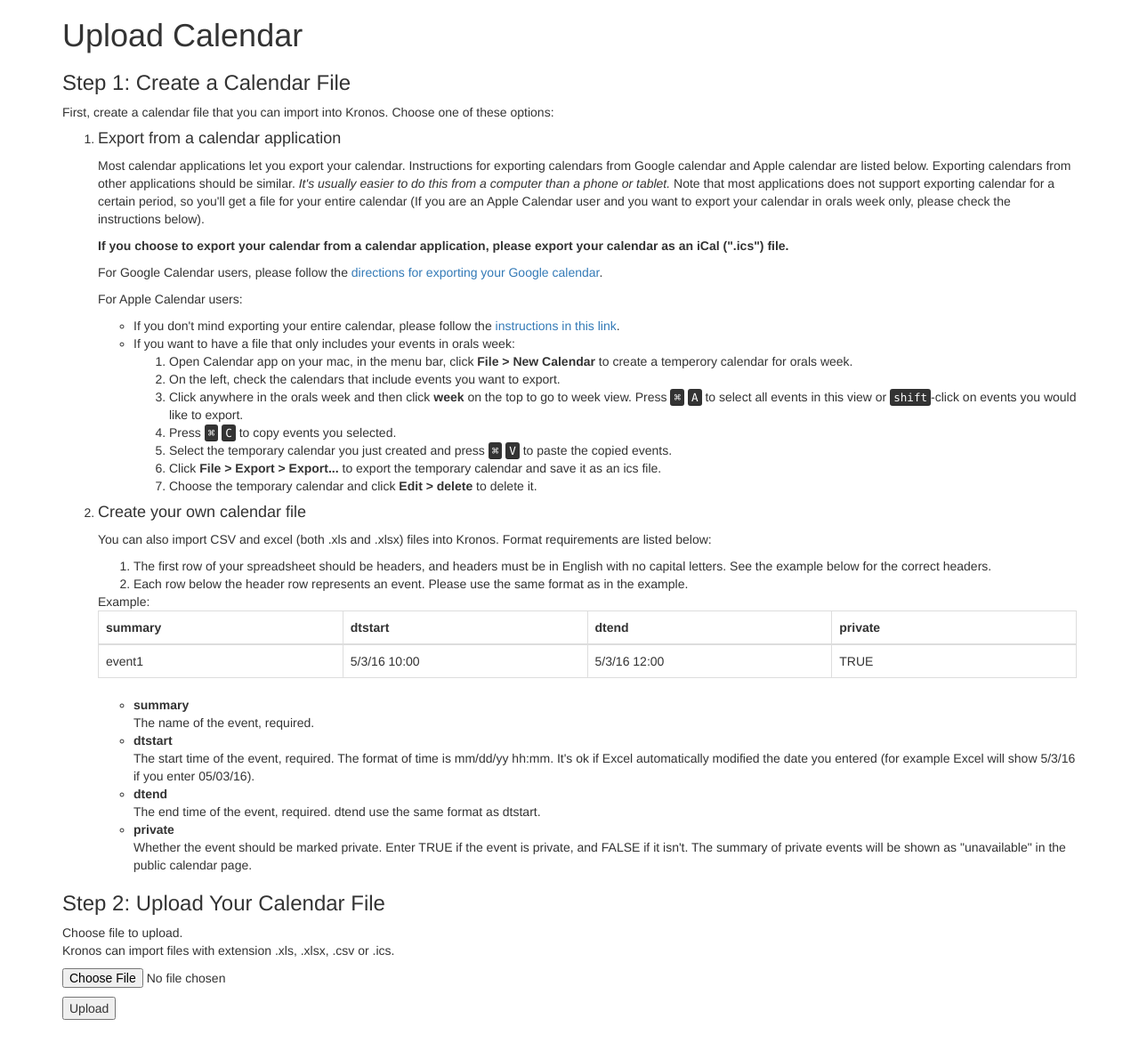
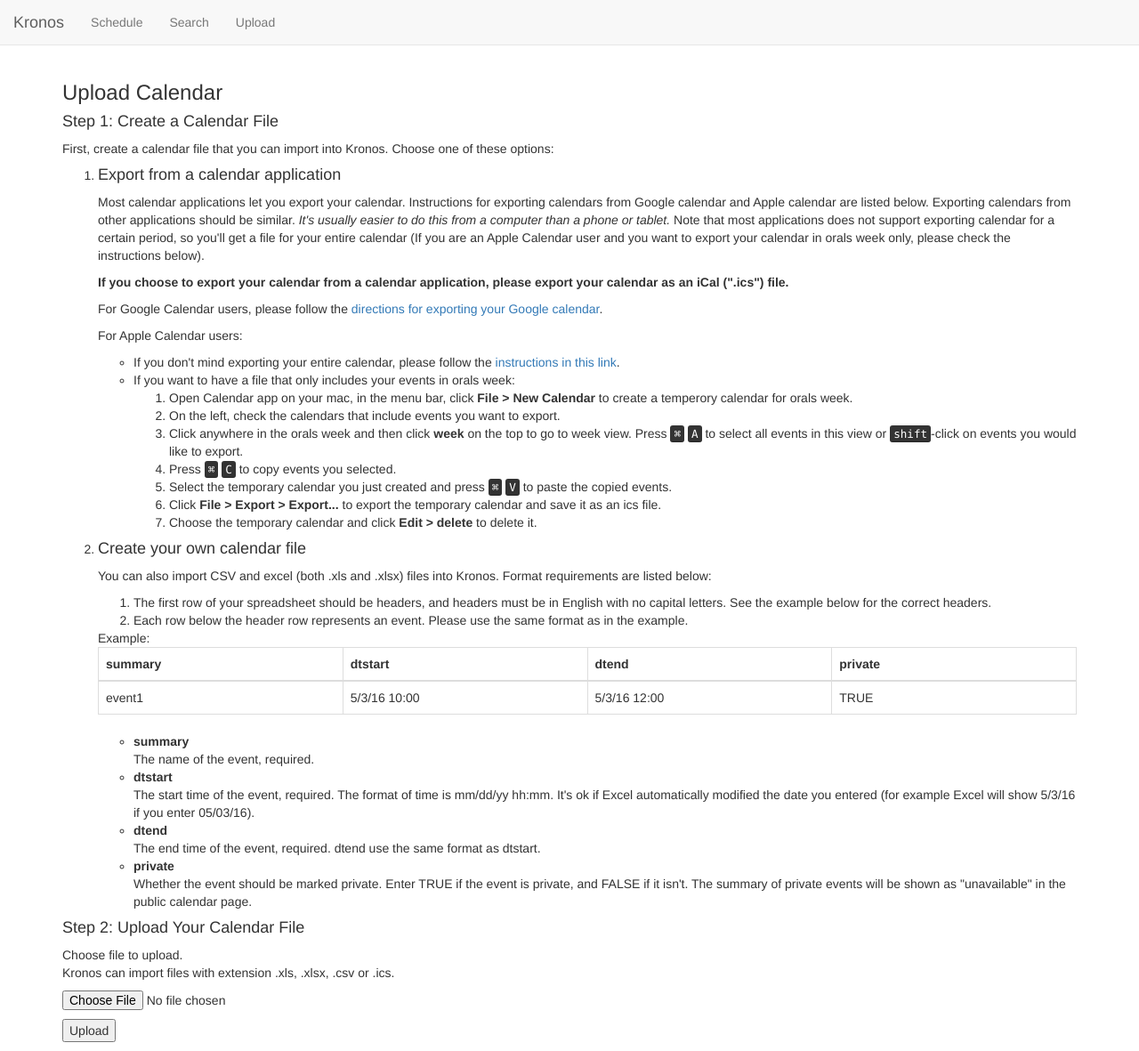
Before and after one commit to reed-college/kronos, a Flask app: page /upload in a window 1280 px wide. Shown: the whole page at 89% size. Before the commit the page ends 1146 px from the top, so only its background shows below. Run offline with Flask 2, Linux system fonts and the light colour scheme; parts of the project's set-up code (start-up, migrations or seed data) failed here and were passed over; some libraries are stand-ins or nearby versions.

Commit message:
added nav bar to the upload page

```diff
--- a/kronos/templates/upload.html
+++ b/kronos/templates/upload.html
@@ -1,4 +1,4 @@
-{% extends "bootstrap/base.html" %}
+{% extends "base.html" %}
 {% block title %}Upload events to Kronos{% endblock %}
 {% block scripts %}
 {{super()}}
@@ -6,10 +6,11 @@
 {% endblock %}
 
 {% block content %}
+{{super()}}
 <div class="container">
-  <h1>Upload Calendar</h1>
+  <h3>Upload Calendar</h3>
 
-  <h3>Step 1: Create a Calendar File</h3>
+  <h4>Step 1: Create a Calendar File</h4>
   <p>First, create a calendar file that you can import into Kronos.
     Choose one of these options:</p>
 
@@ -108,7 +109,7 @@
       </ol>
     </div>
 
-  <h3>Step 2: Upload Your Calendar File</h3>
+  <h4>Step 2: Upload Your Calendar File</h4>
   <form action="" method=post enctype=multipart/form-data>
     <p>Choose file to upload.<br>
       Kronos can import files with extension .xls, .xlsx, .csv or .ics.
```
